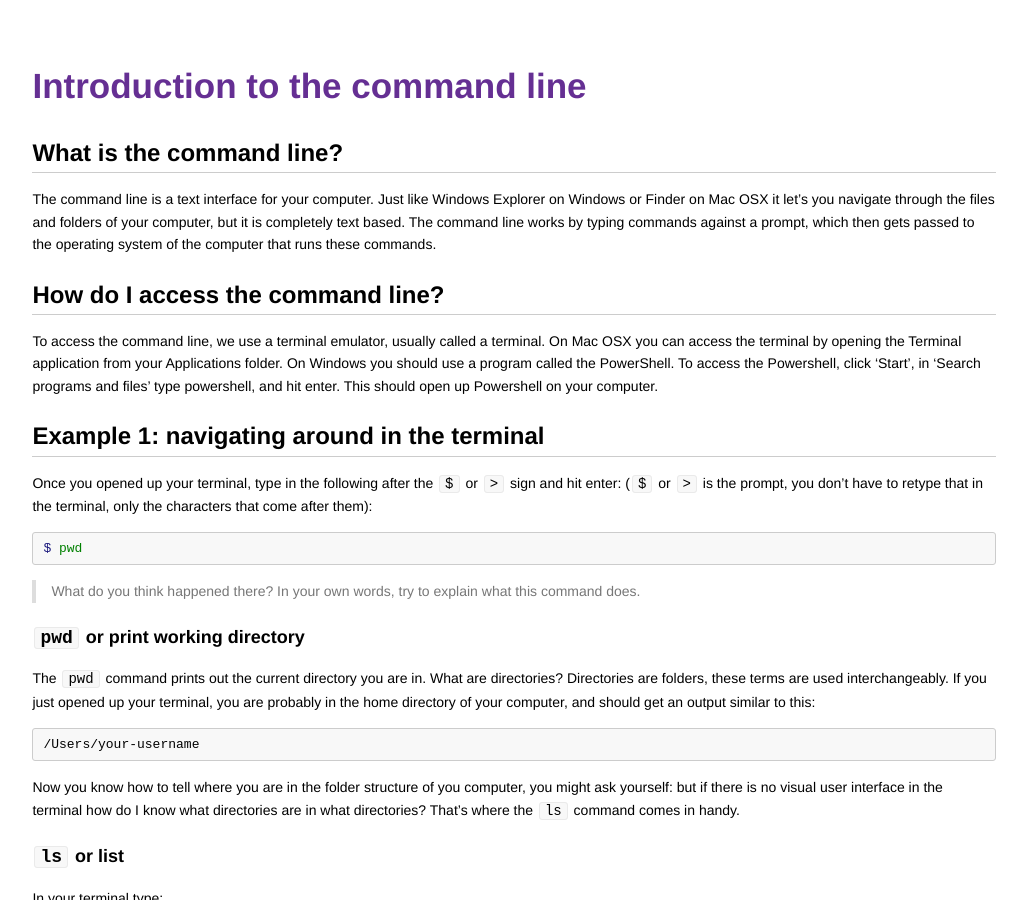
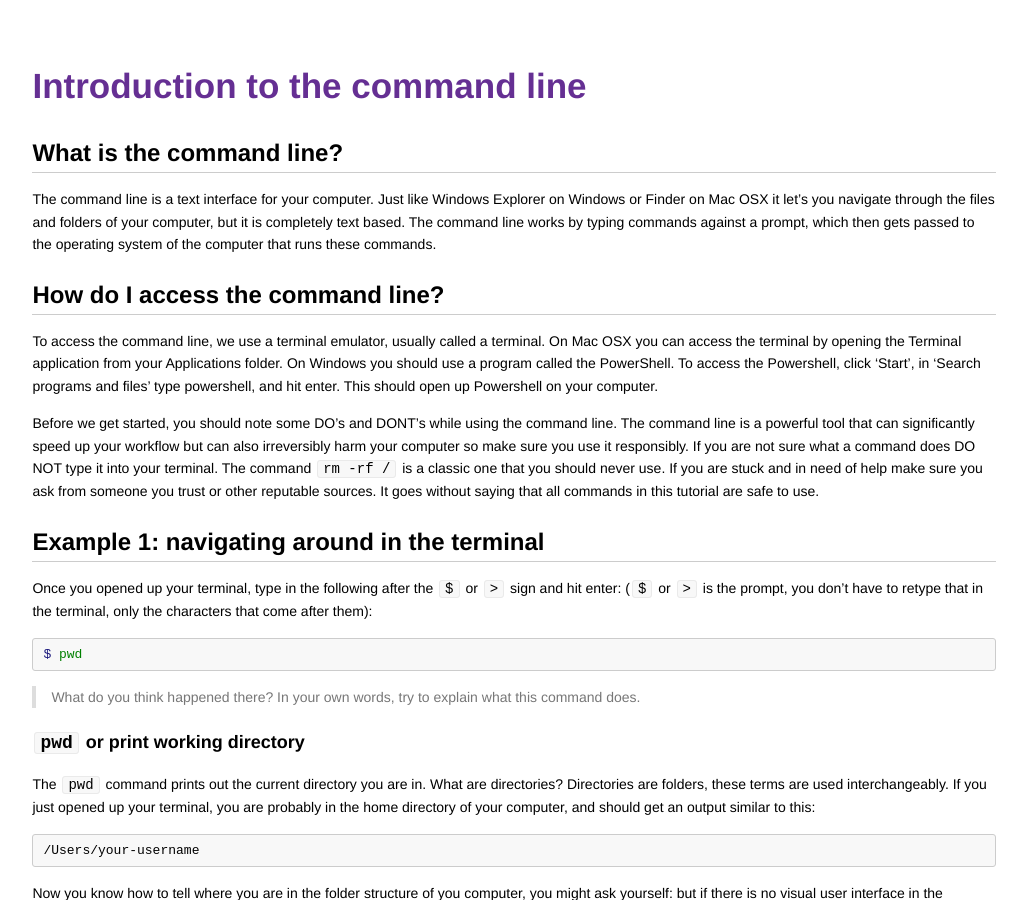
Before and after one commit to codebar/tutorials, a Jekyll site: the page built from command-line/introduction/tutorial.md, in a window 1280 px wide and 900 px high. Shown: the whole window, without its empty margins (126-1153 px from the left). Built offline with Jekyll 4.4.1, drawn with Linux system fonts in a browser that asks for light colours; Markdown is read by kramdown in place of the engine named in the settings.

Commit message:
adding warning about sketchy commands

```diff
--- a/command-line/introduction/tutorial.md
+++ b/command-line/introduction/tutorial.md
@@ -10,6 +10,8 @@ The command line is a text interface for your computer. Just like Windows Explor
 ## How do I access the command line?
 
 To access the command line, we use a terminal emulator, usually called a terminal. On Mac OSX you can access the terminal by opening the Terminal application from your Applications folder. On Windows you should use a program called the PowerShell. To access the Powershell, click 'Start', in 'Search programs and files' type powershell, and hit enter. This should open up Powershell on your computer.
+
+Before we get started, you should note some DO's and DONT's while using the command line. The command line is a powerful tool that can significantly speed up your workflow but can also irreversibly harm your computer so make sure you use it responsibly. If you are not sure what a command does DO NOT type it into your terminal. The command `rm -rf /` is a classic one that you should never use. If you are stuck and in need of help make sure you ask from someone you trust or other reputable sources. It goes without saying that all commands in this tutorial are safe to use.
 
 ## Example 1: navigating around in the terminal
 
```
